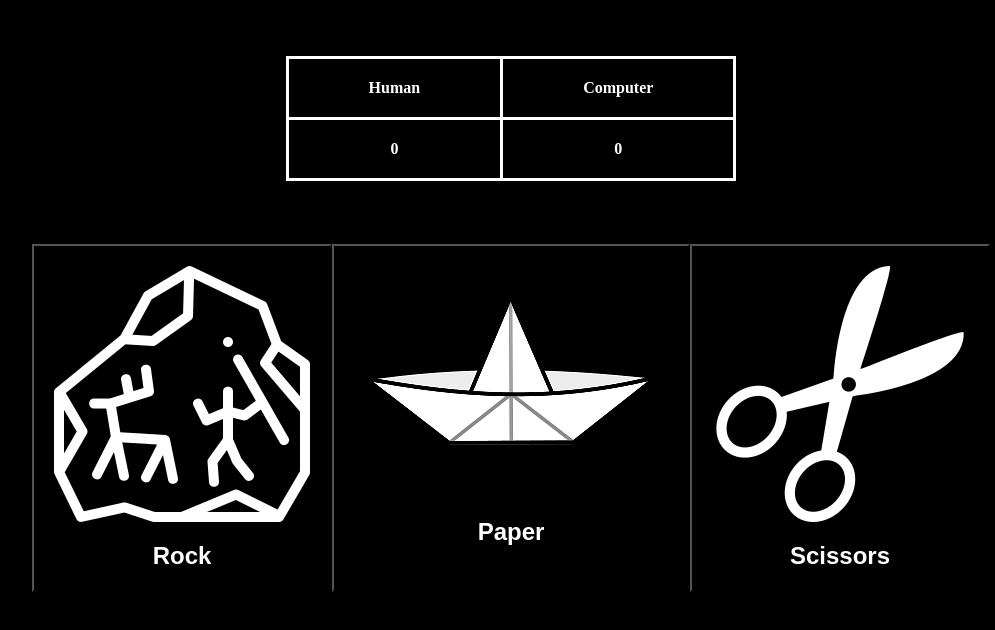
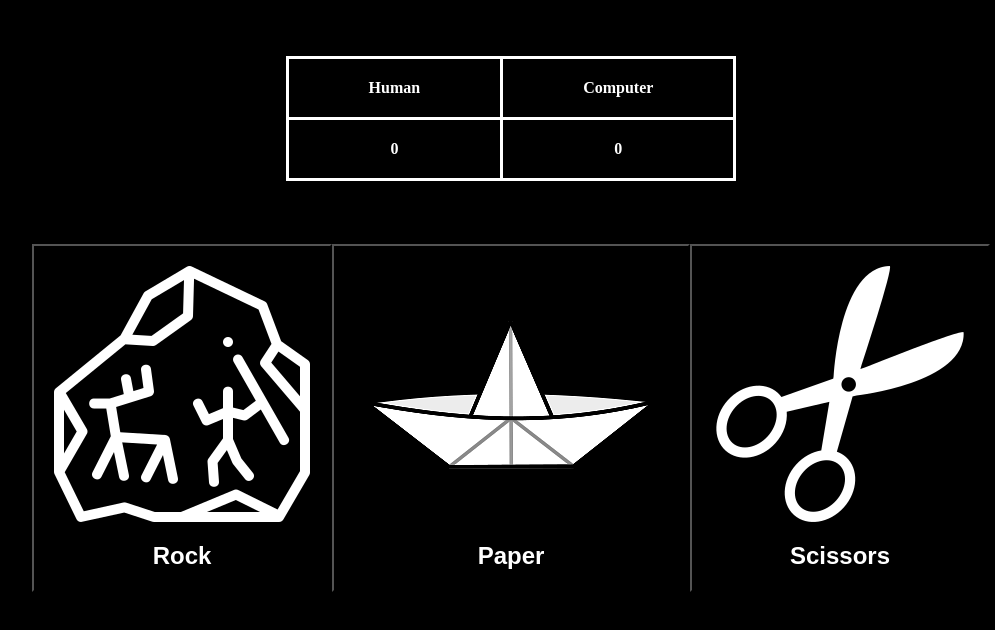
Before and after one commit to KushagraAgarwal525/RockPaperScissors, a plain HTML site: page index.html in a window 1280 px wide. Shown: the whole page, without its empty margins (129-1124 px from the left). Drawn offline with Linux system fonts and the light colour scheme.

Commit message:
Minor UI bug fix

```diff
--- a/index.html
+++ b/index.html
@@ -24,19 +24,25 @@
     <div class="buttons">
         <button class="btn" data-selection="Rock" id="rock">
             <div class="btndiv">
-                <img src="cave-painting.png">
+                <div class="imgdiv">
+                    <img src="cave-painting.png">
+                </div>
                 <span class="btntxt">Rock</span>
             </div>
         </button>
         <button class="btn" data-selection="Paper" id="paper">
             <div class="btndiv">
-                <img src="5f4d0f6f1d88e70004073b44.png">
+                <div class="imgdiv">
+                    <img src="5f4d0f6f1d88e70004073b44.png">
+                </div>
                 <span class="btntxt">Paper</span>
             </div>
         </button>
         <button class="btn" data-selection="Scissors" id="scissors">
             <div class="btndiv">
-                <img src="scissors-opened-tool-shape.png">
+                <div class="imgdiv">
+                    <img src="scissors-opened-tool-shape.png">
+                </div>
                 <span class="btntxt">Scissors</span>
             </div>
         </button>
--- a/styles.css
+++ b/styles.css
@@ -41,9 +41,16 @@ table, th, thead {
     justify-content: space-between;
     align-items: center;
     min-height: 256px;
-    height: auto;
+    height: 100%;
     width: auto;
     gap: 20px;
+}
+
+.imgdiv {
+    display: flex;
+    justify-content: center;
+    align-items: center;
+    height: 100%;
 }
 
 .btntxt {
```
